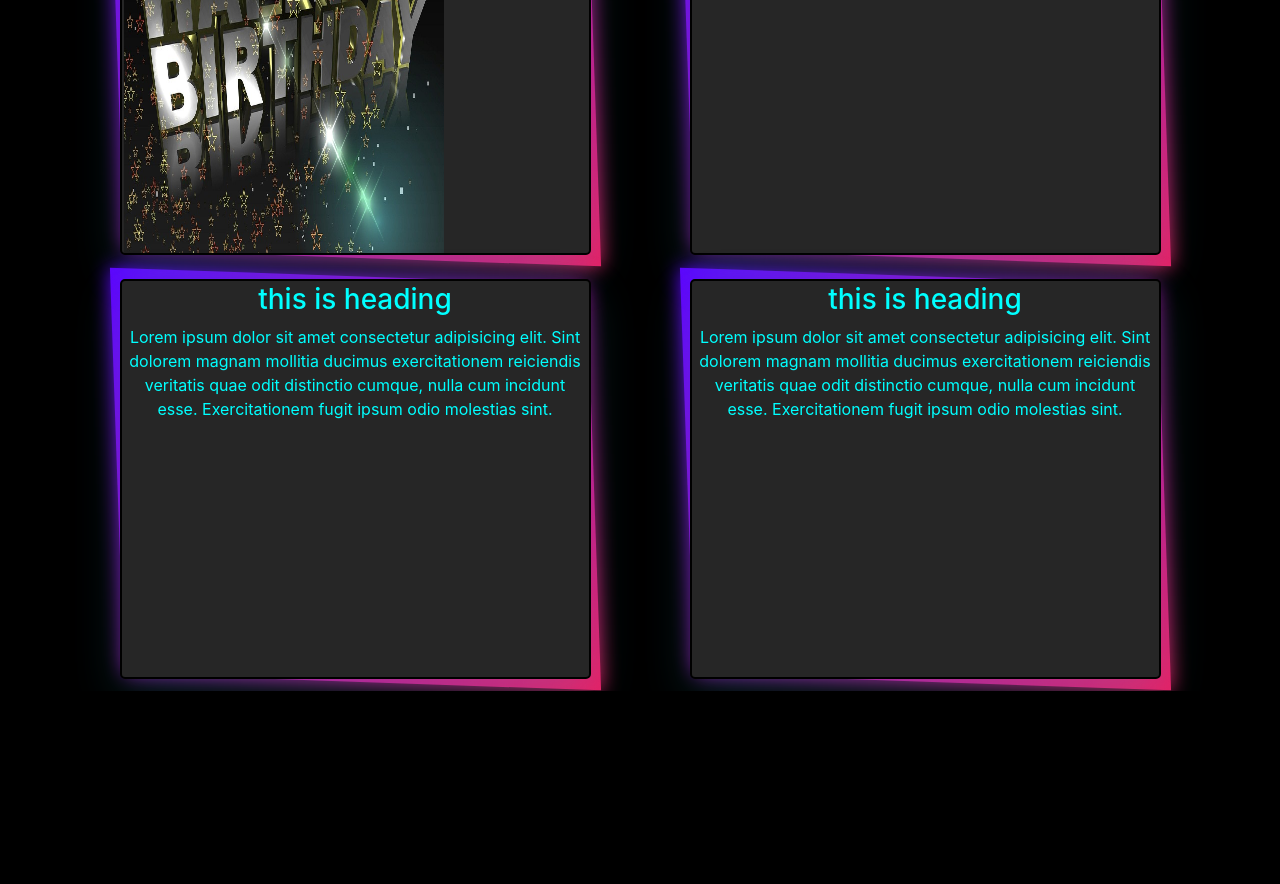
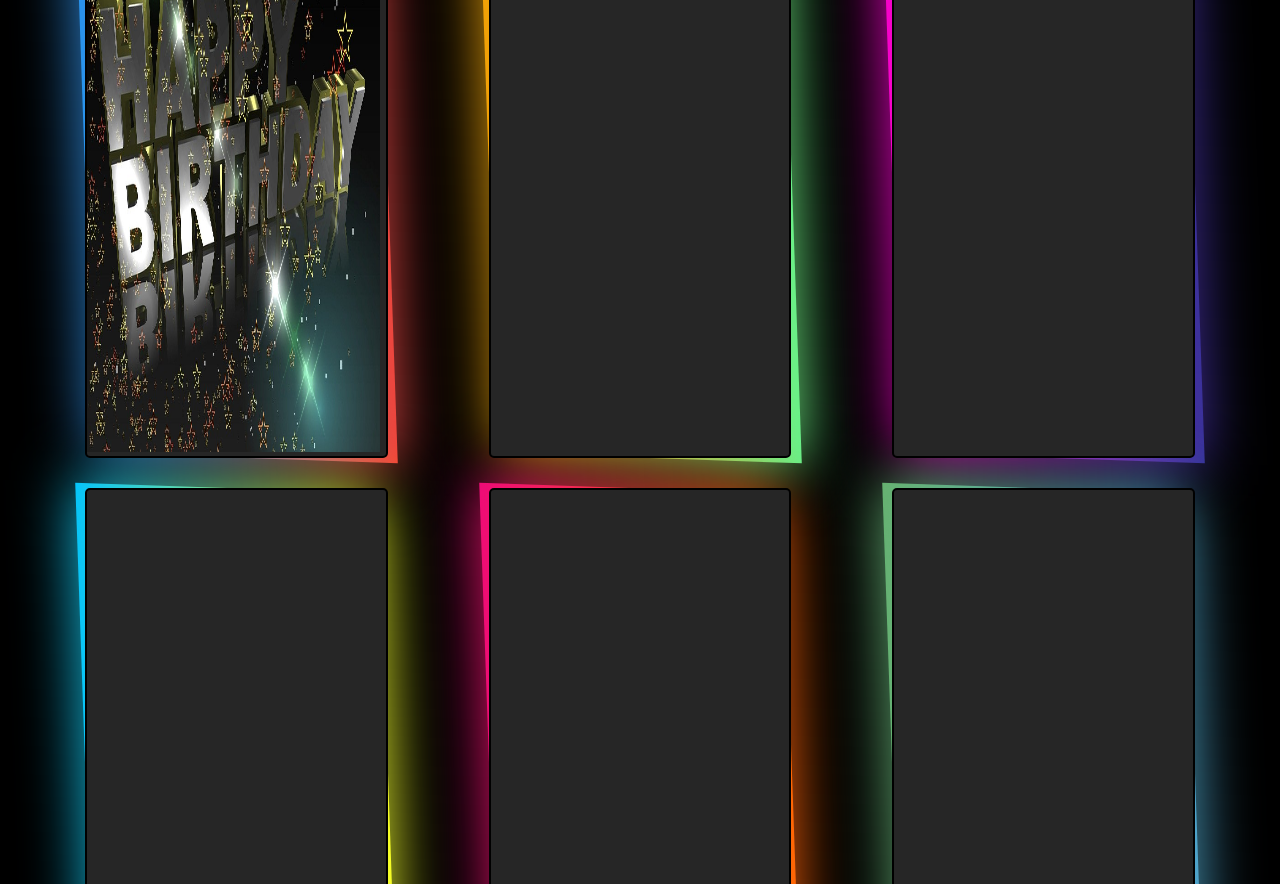
Before and after one commit to vandana815/bunty-learn, a plain HTML site: page index.html in a window 1280 px wide. Shown: the part 213-1097 px from the top of the page. Before the commit the page ends 904 px from the top, so only its background shows below. Drawn offline with nearby package versions, Linux system fonts and the light colour scheme.

Commit message:
modified version 2

```diff
--- a/index.html
+++ b/index.html
@@ -2,17 +2,24 @@
 <html lang="en">
 <head>
     <meta charset="UTF-8">
-    <meta name="viewport" content="width=device-width, initial-scale=1.0 ">
+    <meta name="viewport" content="width=device-width, initial-scale=1.0">
     <link rel="shortcut icon" href="images/icon.jpg" type="image/x-icon">
     <title>Pritam's BirthDay</title>
     <link rel="stylesheet" href="https://maxcdn.bootstrapcdn.com/bootstrap/4.5.0/css/bootstrap.min.css">
+    <!-- jQuery library -->
+    <script src="https://ajax.googleapis.com/ajax/libs/jquery/3.5.1/jquery.min.js"></script>
     <link rel="stylesheet" href="styling.css">
+    <script>
+      $(document).ready(function(){
+        $(".content").hover(function(){
+          $(this).fadeToggle(1000)
+         });
+      });
+    </script>
 </head>
 <body>
-    <nav class="navbar navbar-expand-md bg-dark navbar-dark">
-        <!-- Brand -->
+<nav class="navbar navbar-expand-sm  bg-dark navbar-dark">
   <a class="navbar-brand" href="#"><img src="images/logo.jpg" class="img-fluid" alt=""></a>
-
   <!-- Toggler/collapsibe Button -->
   <button class="navbar-toggler" type="button" data-toggle="collapse" data-target="#collapsibleNavbar">
     <span class="navbar-toggler-icon"></span>
@@ -32,39 +39,34 @@
     </ul>
   </div>
 </nav>
-    <div class="container">
-        <div class="row justify-content-around ">
-            <div class="col-xs-10 col-sm-5 col-md-5">
-              <div class="content shadow-lg ">
-                <img src="images/icon.jpg" style="height: 394px; width: 320px; " alt="">
+<div class="container-fluide row justify-content-around">
+  <div class="box col-md-5 col-lg-3 col-xl-2.5">
+    <div class="content">
+      <img src="images/icon.jpg" class="img" alt="images">
     </div>
   </div>
-            <div class="col-xs-10 col-sm-5 col-md-5">
-              <div class="content shadow-lg ">
-                  <h3>this is heading</h3>
-                  <p>Lorem ipsum dolor sit amet consectetur adipisicing elit. Sint dolorem magnam mollitia ducimus exercitationem reiciendis veritatis quae odit distinctio cumque, nulla cum incidunt esse. Exercitationem fugit ipsum odio molestias sint.</p>
+  <div class="box col-md-5 col-lg-3 col-xl-2.5">
+    <div class="content">
+      <img src="images/logo.jpg" class="img" alt="images">
+    </div>
+  </div>
+  <div class="box col-md-5 col-lg-3 col-xl-2.5">
+    <div class="content">
+    </div>
+  </div>
+  <div class="box col-md-5 col-lg-3 col-xl-2.5 ">
+    <div class="content">
+    </div>
+  </div>
+  <div class="box col-md-5 col-lg-3 col-xl-2.5 ">
+    <div class="content">
+    </div>
+  </div>
+  <div class="box col-md-5 col-lg-3 col-xl-2.5 ">
+    <div class="content">
     </div>
   </div>
 </div>
-        <div class="row justify-content-around text-center">
-            <div class="col-xs-10 col-sm-5 col-md-5">
-              <div class="content shadow-lg ">
-                  <h3>this is heading</h3>
-                  <p>Lorem ipsum dolor sit amet consectetur adipisicing elit. Sint dolorem magnam mollitia ducimus exercitationem reiciendis veritatis quae odit distinctio cumque, nulla cum incidunt esse. Exercitationem fugit ipsum odio molestias sint.</p>
-              </div>
-            </div>
-            <div class="col-xs-10 col-sm-5 col-md-5">
-                <div class="content shadow-lg ">
-                    <h3>this is heading</h3>
-                    <p>Lorem ipsum dolor sit amet consectetur adipisicing elit. Sint dolorem magnam mollitia ducimus exercitationem reiciendis veritatis quae odit distinctio cumque, nulla cum incidunt esse. Exercitationem fugit ipsum odio molestias sint.</p>
-                </div>
-            </div>
-        </div>
-    </div>
-
-
-<!-- jQuery library -->
-<script src="https://ajax.googleapis.com/ajax/libs/jquery/3.5.1/jquery.min.js"></script>
 <!-- Popper JS -->
 <script src="https://cdnjs.cloudflare.com/ajax/libs/popper.js/1.16.0/umd/popper.min.js"></script>
 <!-- Latest compiled JavaScript -->
--- a/styling.css
+++ b/styling.css
@@ -6,48 +6,150 @@ body{
     background: #000;
     background-size: cover;
 }
-.col-xs-10{
-    padding: 2px;
-    margin: 10px ;
-}
-.content{
+.box{
+    position:relative;
     border: 2px solid black;
     background-color:#262626 ;
     border-radius: 5px;
-    height: 400px;
-    padding: 2px;
-}
-.content:before{
+    height: 70vh;
+    width: 90%;
+    margin: 15px;
+ }
+.box:before{
     content: '';
     position: absolute;
-    top: -1px;
-    left: -1px;
-    right: -1px;
-    bottom: -1px;
+    top: -2px;
+    left: -2px;
+    right: -2px;
+    bottom: -2px;
+    background:white;
+    transform: skew(2deg,2deg);
+    z-index: -1;
+}
+.box:nth-child(1)::before{
+    background: linear-gradient(to right, #2196f3, #f44336);
+}
+.box:nth-child(2)::before{
+    background: linear-gradient(to right, #f79d00, #64f38c);
+}
+.box:nth-child(3)::before{
+    background: linear-gradient(to right, #ff00cc, #333399);
+}
+.box:nth-child(4)::before{
+    background: linear-gradient(to right, #00c3ff, #ffff1c);
+}
+.box:nth-child(5)::before{
+    background: linear-gradient(to right, #ee0979, #ff6a00);
+}
+.box:nth-child(6)::before{
+    background: linear-gradient(to right, #67b26f, #4ca2cd);
+}
+.box:after{
+    content: '';
+    position: absolute;
+    top: -2px;
+    left: -2px;
+    right: -2px;
+    bottom: -2px;
     background:linear-gradient(315deg,#e91e63,#5d02ff);
     transform: skew(2deg,2deg);
     z-index: -1;
+    filter: blur(30px);
 }
-.content:after{
-    content: '';
-    position: absolute;
-    top: -1px;
-    left: -1px;
-    right: -1px;
-    bottom: -1px;
-    background:linear-gradient(315deg,#e91e63,#5d02ff);
-    transform: skew(2deg,2deg);
-    z-index: -1;
-    filter: blur(10px);
+.box:nth-child(1)::after{
+    background: linear-gradient(to right, #2196f3, #f44336);
+}
+.box:nth-child(2)::after{
+    background: linear-gradient(to right, #f79d00, #64f38c);
+}
+.box:nth-child(3)::after{
+    background: linear-gradient(to right, #ff00cc, #333399);
+}
+.box:nth-child(4)::after{
+    background: linear-gradient(to right, #00c3ff, #ffff1c);
+}
+.box:nth-child(5)::after{
+    background: linear-gradient(to right, #ee0979, #ff6a00);
+}
+.box:nth-child(6)::after{
+    background: linear-gradient(to right, #67b26f, #4ca2cd);
 }
 
-.img-fluid{
-    max-width: 100px;
-    height: auto;
+@media all and (max-width: 425px ){
+    .container-fluide{
+        padding: 10px;
+    }
+    .content .img{
+        width: 109%;
+        margin: 0 -14px;
+        height: 69vh;
+    }
+    .img-fluid{
+        max-width: 80px;
+        height: auto;
+    }
 }
-h3,p{
-    color: aqua;
+@media all and (max-width: 768px){
+    .container-fluide{
+        padding: 25px;
+    }
+
+    .img{
+        width: 109%;
+        margin: 0 -15px;
+        height: 69vh;
+    }
+    .img-fluid{
+        max-width: 100px;
+        height: auto;
+    }
+
 }
-.shadow-lg {
-    box-shadow: 0 1rem 3rem rgba(42, 187, 212, 0.175)!important;
+@media all and (max-width: 1024px){
+    .container-fluide{
+        padding: 25px;
+    }
+
+    .img{
+        width: 109%;
+        margin: 0 -15px;
+        height: 69vh;
+    }
+    .img-fluid{
+        max-width: 100px;
+        height: auto;
+    }
+
 }
+@media all and (max-width: 1440px){
+    .container-fluide{
+        padding: 25px;
+        margin: 15px 10px;
+    }
+
+    .img{
+        width: 109%;
+        margin: 0 -15px;
+        height: 69vh;
+    }
+    .img-fluid{
+        max-width: 100px;
+        height: auto;
+    }
+}
+@media all and (max-width: 2560px){
+    .container-fluide{
+        padding: 25px;
+        margin: 15px 10px;
+    }
+
+    .img{
+        width: 109%;
+        margin: 0 -15px;
+        height: 69vh;
+    }
+    .img-fluid{
+        max-width: 100px;
+        height: auto;
+    }
+}
```
Lines whose indentation alone changed are shown as unchanged.
